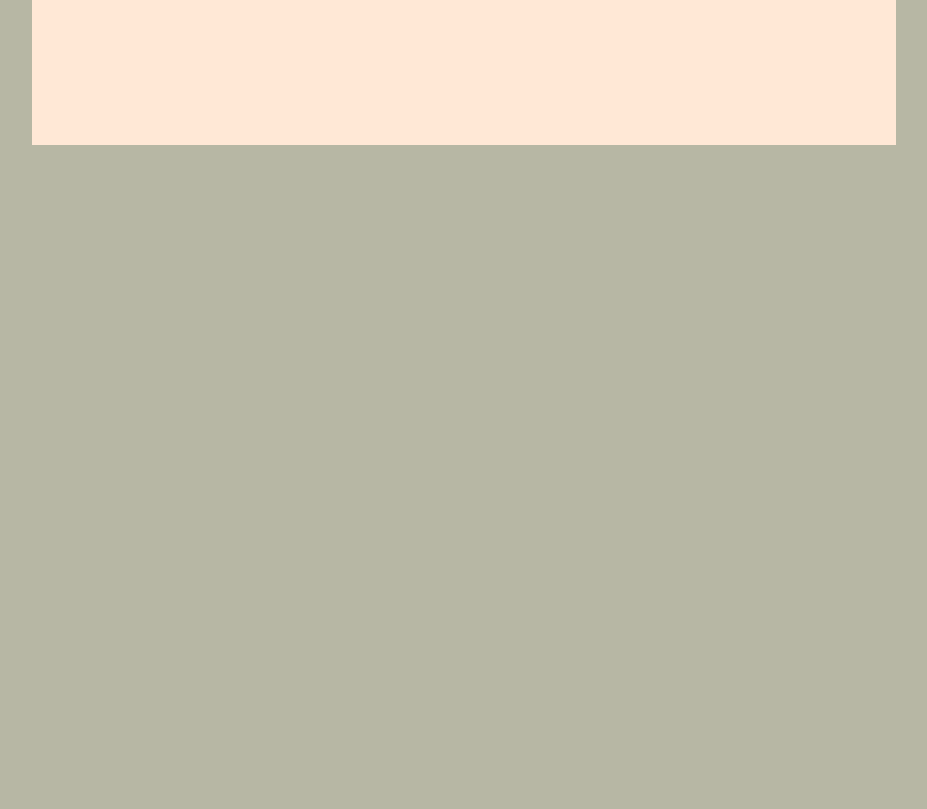
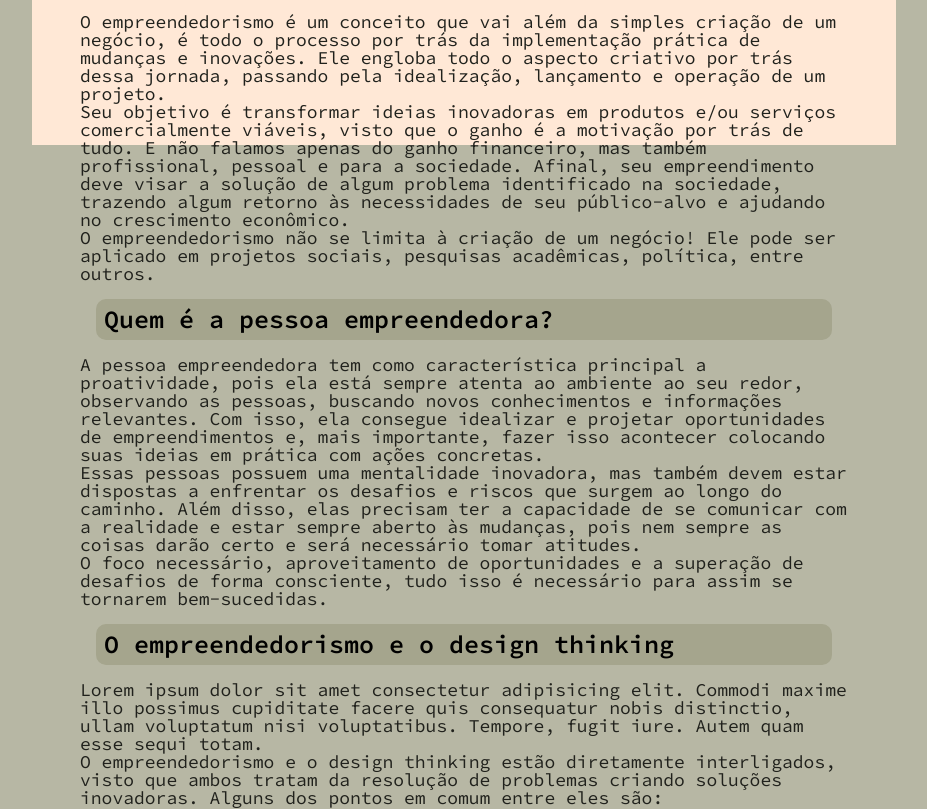
Before and after one commit to ticiasz/design-thinking, a plain HTML site: page Index.html in a window 1280 px wide. Shown: the part 719-1528 px from the top of the page, without its empty margins (176-1103 px from the left). Before the commit the page ends 864 px from the top, so only its background shows below. Drawn offline with Linux system fonts and the light colour scheme.

Commit message:
Adicionando uma parte do texto

```diff
--- a/Index.html
+++ b/Index.html
@@ -38,7 +38,41 @@
         <main>
             <section class="conteudo">
                 <h2 class="conteudo__titulo">Empreendedorismo</h2>
+
                 <h3 class="conteudo__subtitulo">O que é?</h3>
+                <div class="conteudo__bloco">
+                    <div class="bloco__texto">
+                        <p>O empreendedorismo é um conceito que vai além da simples criação de um negócio, é todo o processo por trás da implementação prática de mudanças e inovações. Ele engloba todo o aspecto criativo por trás dessa jornada, passando pela idealização, lançamento e operação de um projeto.</p>
+                        <p>Seu objetivo é transformar ideias inovadoras em produtos e/ou serviços comercialmente viáveis, visto que o ganho é a motivação por trás de tudo. E não falamos apenas do ganho financeiro, mas também profissional, pessoal e para a sociedade. Afinal, seu empreendimento deve visar a solução de algum problema identificado na sociedade, trazendo algum retorno às necessidades de seu público-alvo e ajudando no crescimento econômico.</p>
+                    </div>
+                    <div class="bloco__observacao">
+                        <p>O empreendedorismo não se limita à criação de um negócio! Ele pode ser aplicado em projetos sociais, pesquisas acadêmicas, política, entre outros.</p>
+                    </div>
+                </div>
+
+                <h3 class="conteudo__subtitulo">Quem é a pessoa empreendedora?</h3>
+                <div class="conteudo__bloco">
+                    <p>A pessoa empreendedora tem como característica principal a proatividade, pois ela está sempre atenta ao ambiente ao seu redor, observando as pessoas, buscando novos conhecimentos e informações relevantes. Com isso, ela consegue idealizar e projetar oportunidades de empreendimentos e, mais importante, fazer isso acontecer colocando suas ideias em prática com ações concretas.</p>
+                    <p>Essas pessoas possuem uma mentalidade inovadora, mas também devem estar dispostas a enfrentar os desafios e riscos que surgem ao longo do caminho. Além disso, elas precisam ter a capacidade de se comunicar com a realidade e estar sempre aberto às mudanças, pois nem sempre as coisas darão certo e será necessário tomar atitudes.</p>
+                    <p>O foco necessário, aproveitamento de oportunidades e a superação de desafios de forma consciente, tudo isso é necessário para assim se tornarem bem-sucedidas.</p>
+                </div>
+
+                <h3 class="conteudo__subtitulo">O empreendedorismo e o design thinking</h3>
+                <div class="conteudo__bloco">
+                    <div class="bloco__observacao">
+                        <p>Lorem ipsum dolor sit amet consectetur adipisicing elit. Commodi maxime illo possimus cupiditate facere quis consequatur nobis distinctio, ullam voluptatum nisi voluptatibus. Tempore, fugit iure. Autem quam esse sequi totam.</p>
+                    </div>
+                    <div class="bloco__texto">
+                        <p>O empreendedorismo e o design thinking estão diretamente interligados, visto que ambos tratam da resolução de problemas criando soluções inovadoras. Alguns dos pontos em comum entre eles são:</p>
+                        <ol>
+                            <li></li>
+                            <li></li>
+                            <li></li>
+                        </ol>
+                    </div>
+                </div>
+
+                <!--<h3 class="conteudo__subtitulo">Uma história de empreendedorismo</h3>-->
             </section>
         </main>
     </div>
```
